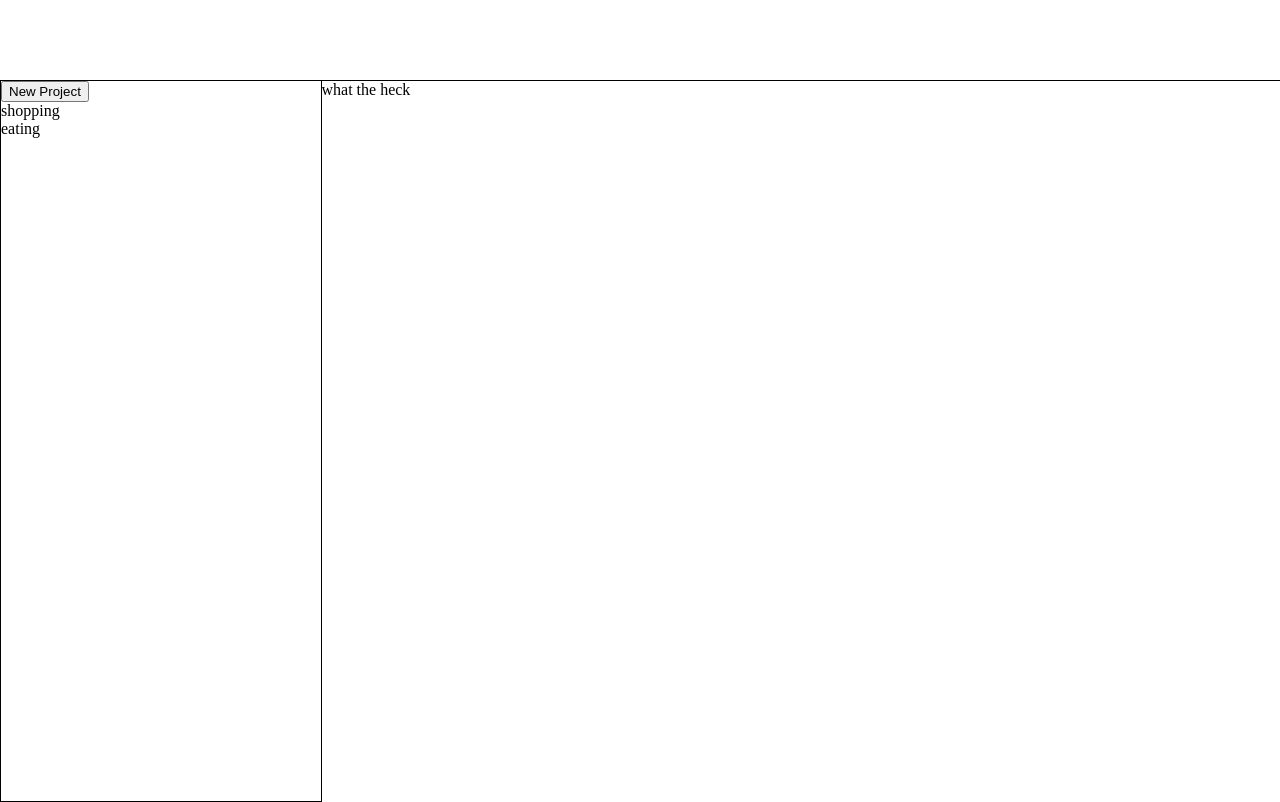
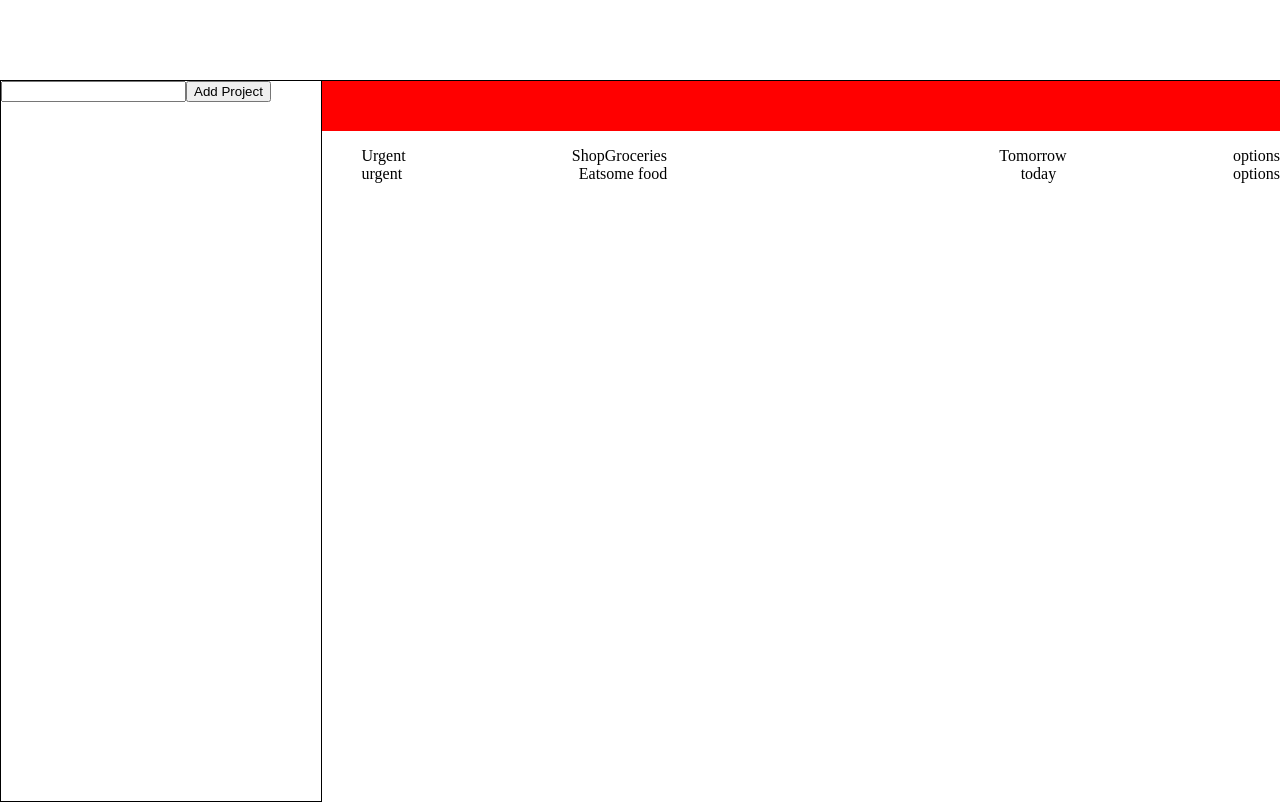
Before and after one commit to pacifictones/ToDoList, a website built with webpack: page dist/index.html in a window 1280 px wide. Built offline with nearby package versions, Linux system fonts and the light colour scheme.

Commit message:
Getting Functional...

```diff
--- a/src/addProject.js
+++ b/src/addProject.js
@@ -1,15 +1,65 @@
+import './style.css';
+
+//This module adds and updates the DOM with project titles in the side bar.
 
 
-export default function addToDom(projectLibrary) {
+export default function addProjectToDom(projectLibrary) {
+    const projectList = document.createElement('div');
+    projectList.setAttribute('id', 'projectList');
+
     const sideBar = document.getElementById('sideBar');
-    console.log(projectLibrary.length);
-    for (let i = 0; i < projectLibrary.length; i++){
-    const info = document.createElement('div');
-    info.classList.add('info');
-    info.innerHTML = projectLibrary[i].title;
-    sideBar.appendChild(info);
+    sideBar.appendChild(projectList);
+
+    for (let i = 0; i < projectLibrary.length; i++) {
+
+    const projectTitle = document.createElement('div');
+    addClick(projectTitle);
+    addClass(projectTitle, "projectTitle");
+    projectTitle.setAttribute('data-num', i);
+    projectTitle.innerHTML = projectLibrary[i].title;
+
+    projectList.appendChild(projectTitle);
     console.log(projectLibrary[i].title)
 }
-    console.log("add to dom test")
+}
+
+function addClick(element) {
+    return element.addEventListener('click', displayProject);
+}
+
+ export function displayProject (project) {
+    const list = document.getElementById('list');
+
+    for (let i = 0; i < project.length; i ++ ){
+
+    const listRow = document.createElement('li');
+    addClass(listRow, "listRow");
+
+    const status = document.createElement('div');
+    addClass(status, "status");
+    const toDoTitle = document.createElement('div');
+    addClass(toDoTitle, "toDoTitle");
+    const toDoDate = document.createElement('div');
+    addClass(toDoDate, "toDoDate");
+    const toDoMenu = document.createElement('div');
+    addClass(toDoMenu, "toDoMenue");
+
+    list.appendChild(listRow);
+    listRow.appendChild(status);
+    listRow.appendChild(toDoTitle);
+    listRow.appendChild(toDoDate);
+    listRow.appendChild(toDoMenu);
+
+
+toDoTitle.innerHTML = project[i].title + project[i].description;
+status.innerHTML = project[i].priority;
+toDoDate.innerHTML = project[i].dueDate;
+toDoMenu.innerHTML = 'options';
 
 }
+
+}
+
+ function addClass(element, classword) {
+    return element.classList.add(classword);
+}
--- a/src/index.js
+++ b/src/index.js
@@ -2,7 +2,7 @@ import './style.css';
 import ToDo from './createToDo.js';
 import Project from './newProject.js';
 import loadPage from './loadPage.js';
-import addToDom from './addProject.js';
+import addProjectToDom, {displayProject} from './addProject.js';
 
 
 document.body.appendChild(loadPage());
@@ -16,18 +16,38 @@ const toDo1 = new ToDo("Eat", 'some food', "today", "urgent");
 const projectLibrary = [];
 
 const project1 = new Project("shopping");
-project1.list = [];
+// project1.list = [];
 project1.list.push(toDo);
 project1.list.push(toDo1);
 projectLibrary.push(project1);
 // console.log(projectLibrary);
 
 const project2 = new Project('eating');
+// project2.list = [];
+project2.list.push(toDo);
 projectLibrary.push(project2);
+
+const project3 = new Project('yoyoing');
+projectLibrary.push(project3);
 // console.log(projectLibrary);
 
 // console.log(projectLibrary[0].title);
 // console.log(projectLibrary[0].list[0].description);
 
 // console.log(projectLibrary[1].title);
- addToDom(projectLibrary);
+export function handleAddButton () {
+    const projectList = document.getElementById('projectList');
+    const getNewProject = document.getElementById('addProjectInput');
+    const newProjectName = getNewProject.value;
+    const newProject = new Project(newProjectName);
+    getNewProject.value = '';
+    projectLibrary.push(newProject);
+    projectList.remove();
+    addProjectToDom(projectLibrary);
+
+}
+ console.log(projectLibrary[0].list);
+
+ displayProject(projectLibrary[0].list);
+
+ console.log(projectLibrary[0].list);
--- a/src/loadPage.js
+++ b/src/loadPage.js
@@ -1,5 +1,6 @@
 import { add } from 'date-fns';
 import './style.css';
+import { handleAddButton } from './index.js';
 
 export default function loadPage() {
     // Create Elements
@@ -8,32 +9,51 @@ export default function loadPage() {
     const topBar = document.createElement('div');
     const container = document.createElement('div');
     const sideBar = document.createElement('div');
+    const projectList = document.createElement('div');
     const main = document.createElement('div');
     const addButton = document.createElement('button');
+    const listTitle = document.createElement('div');
+    const list = document.createElement('ul');
+    const input = document.createElement('input');
 
    //Add class to Elements
     content.classList.add('content');
     container.classList.add('container');
     sideBar.classList.add('sideBar');
     sideBar.setAttribute('id', 'sideBar');
+    projectList.setAttribute('id', 'projectList')
     topBar.classList.add('topBar');
     main.classList.add('main');
+    main.setAttribute('id', 'main');
+    listTitle.setAttribute('id', 'listTitle');
+    list.setAttribute('id', 'list');
     addButton.classList.add('addButton');
+    addClick(addButton);
+    input.setAttribute('type', 'text');
+    input.setAttribute('id', 'addProjectInput');
 
     //Append Elements
-    // document.body.appendChild(content);
+
     content.appendChild(topBar);
     content.appendChild(container);
     container.appendChild(sideBar);
     container.appendChild(main);
+    main.appendChild(listTitle);
+    main.appendChild(list);
+    sideBar.appendChild(input);
     sideBar.appendChild(addButton);
+    sideBar.appendChild(projectList);
 
     //Add content
-    // content.innerHTML = "projectLibrary[0].title";
-    addButton.innerHTML = "New Project";
-    main.innerHTML = "what the heck";
+
+    addButton.innerHTML = "Add Project";
+
 
 
 
 return content;
 }
+
+function addClick(element) {
+    return element.addEventListener('click', handleAddButton);
+}
--- a/src/newProject.js
+++ b/src/newProject.js
@@ -1,6 +1,8 @@
 export default class Project {
-    constructor(title){
+    constructor(title, list = []){
         this.title = title;
+        this.list = list;
+
 
     }
 
--- a/src/style.css
+++ b/src/style.css
@@ -22,7 +22,27 @@ body {
 }
 
 .main {
+    display: flex;
+    flex-direction: column;
     border-top: 1px solid black;
     width: 75vw;
     height: 90vh;
 }
+
+#listTitle {
+    width: 100%;
+    height: 50px;
+    background-color: red;
+}
+
+.listRow {
+    display: flex;
+}
+
+.status, .toDoDate, .toDoMenu  {
+    flex-grow: 1;
+}
+
+.toDoTitle {
+    flex-grow: 2;
+}
```
Also changed, not shown: dist/index.bundle.js.
